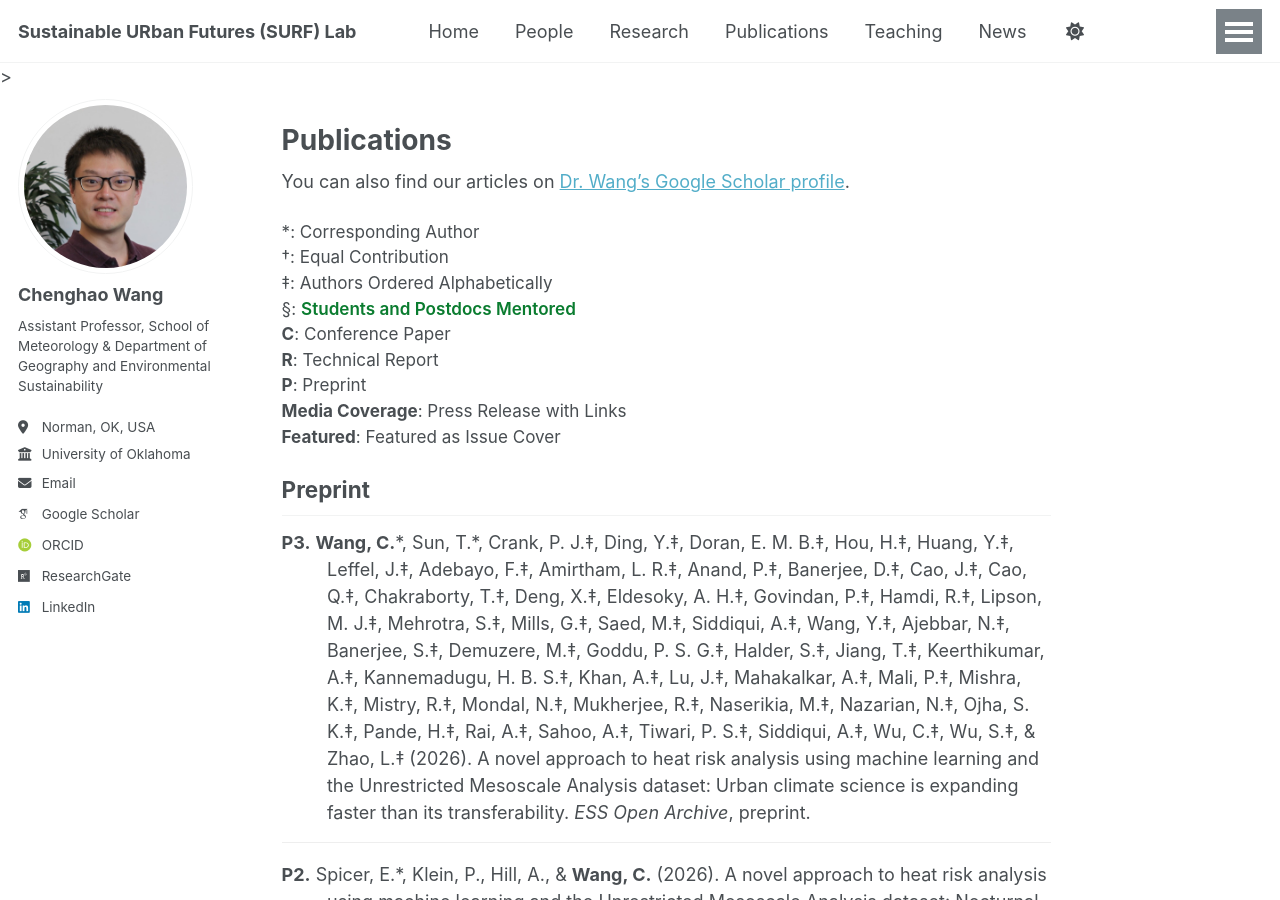
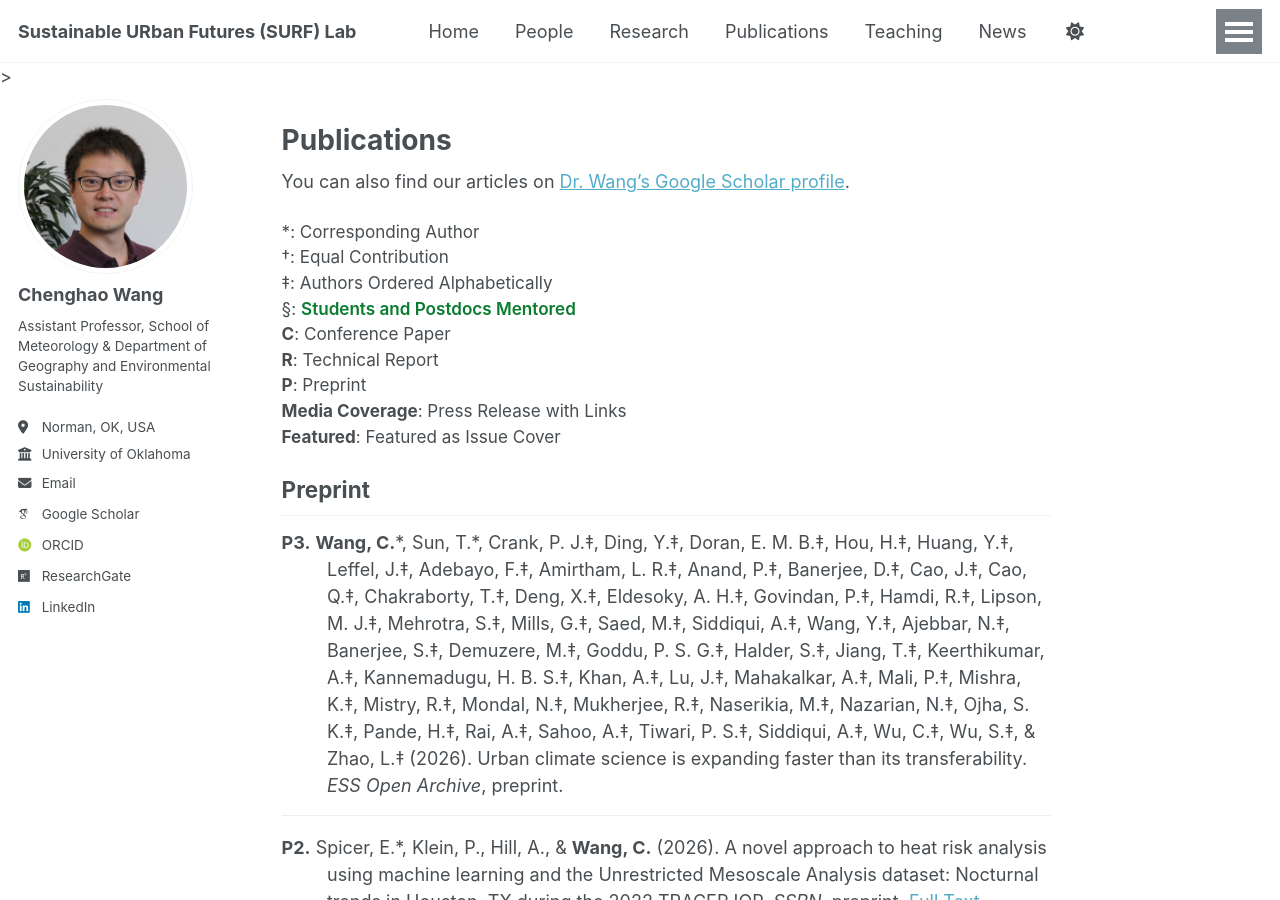
Before and after one commit to chenghaow/chenghaow.github.io, a Jekyll site: the page built from _pages/publications.md, in a window 1280 px wide and 900 px high. Built offline with Jekyll 4.4.1, drawn with Linux system fonts in a browser that asks for light colours; some web fonts are replaced; a script that is not in the unit is left out.

```diff
--- a/_pages/publications.md
+++ b/_pages/publications.md
@@ -34,7 +34,6 @@
     Keerthikumar, A.‡, Kannemadugu, H. B. S.‡, Khan, A.‡, Lu, J.‡, Mahakalkar, A.‡, Mali, P.‡, Mishra, K.‡, Mistry, R.‡,
     Mondal, N.‡, Mukherjee, R.‡, Naserikia, M.‡, Nazarian, N.‡, Ojha, S. K.‡, Pande, H.‡, Rai, A.‡, Sahoo, A.‡,
     Tiwari, P. S.‡, Siddiqui, A.‡, Wu, C.‡, Wu, S.‡, & Zhao, L.‡ (2026).
-    A novel approach to heat risk analysis using machine learning and the Unrestricted Mesoscale Analysis dataset:
     Urban climate science is expanding faster than its transferability.
     <span class="pub-title">ESS Open Archive</span>, preprint.
     <!-- <span class="pub-links"><a href="https://doi.org/10.2139/ssrn.6281005" target="_blank">Full Text</a>.</span> -->
```
